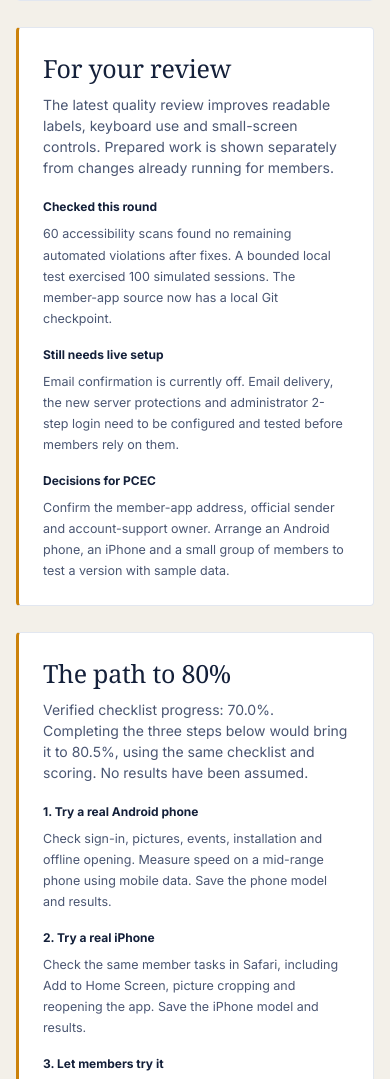
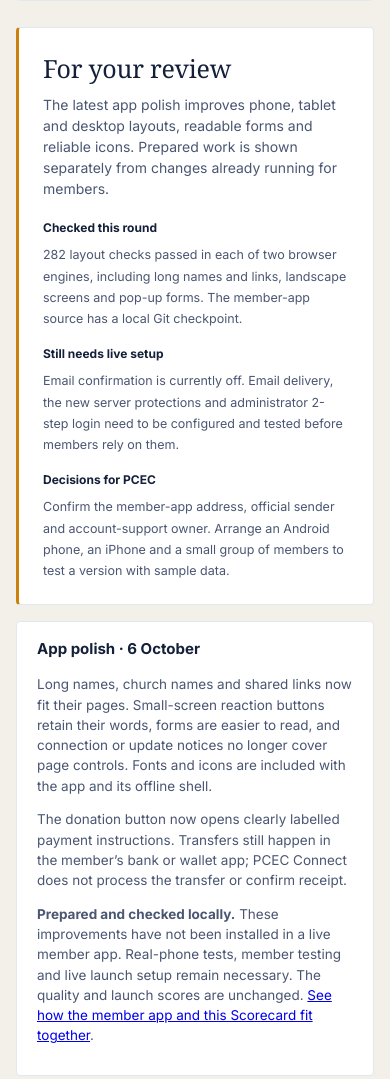
Before and after one commit to N3RO-O/update-pcec-app, a website: page index.html in a window 390 px wide. Shown: the part 936-2015 px from the top of the page. Drawn offline with Linux system fonts and the light colour scheme.

Commit message:
Record responsive app polish and offline font improvements

```diff
--- a/index.html
+++ b/index.html
@@ -133,7 +133,8 @@ ul.items li svg{margin-top:2px}
     </div>
   </section>
 
-  <section class="card brief" aria-labelledby="brief-title"><h2 id="brief-title">For your review</h2><p>The latest quality review improves readable labels, keyboard use and small-screen controls. Prepared work is shown separately from changes already running for members.</p><div class="brief-grid"><div><h3>Checked this round</h3><p>60 accessibility scans found no remaining automated violations after fixes. A bounded local test exercised 100 simulated sessions. The member-app source now has a local Git checkpoint.</p></div><div><h3>Still needs live setup</h3><p>Email confirmation is currently off. Email delivery, the new server protections and administrator 2-step login need to be configured and tested before members rely on them.</p></div><div><h3>Decisions for PCEC</h3><p>Confirm the member-app address, official sender and account-support owner. Arrange an Android phone, an iPhone and a small group of members to test a version with sample data.</p></div></div></section>
+  <section class="card brief" aria-labelledby="brief-title"><h2 id="brief-title">For your review</h2><p>The latest app polish improves phone, tablet and desktop layouts, readable forms and reliable icons. Prepared work is shown separately from changes already running for members.</p><div class="brief-grid"><div><h3>Checked this round</h3><p>282 layout checks passed in each of two browser engines, including long names and links, landscape screens and pop-up forms. The member-app source has a local Git checkpoint.</p></div><div><h3>Still needs live setup</h3><p>Email confirmation is currently off. Email delivery, the new server protections and administrator 2-step login need to be configured and tested before members rely on them.</p></div><div><h3>Decisions for PCEC</h3><p>Confirm the member-app address, official sender and account-support owner. Arrange an Android phone, an iPhone and a small group of members to test a version with sample data.</p></div></div></section>
+  <section class="card note" id="app-polish" aria-labelledby="app-polish-title"><h3 id="app-polish-title">App polish · 6 October</h3><p>Long names, church names and shared links now fit their pages. Small-screen reaction buttons retain their words, forms are easier to read, and connection or update notices no longer cover page controls. Fonts and icons are included with the app and its offline shell.</p><p>The donation button now opens clearly labelled payment instructions. Transfers still happen in the member’s bank or wallet app; PCEC Connect does not process the transfer or confirm receipt.</p><p><strong>Prepared and checked locally.</strong> These improvements have not been installed in a live member app. Real-phone tests, member testing and live launch setup remain necessary. The quality and launch scores are unchanged. <a href="system-guide.html#architecture">See how the member app and this Scorecard fit together</a>.</p></section>
   <section class="card brief" aria-labelledby="target-title"><h2 id="target-title">The path to 80%</h2><p id="target-progress"></p><div class="brief-grid"><div><h3>1. Try a real Android phone</h3><p>Check sign-in, pictures, events, installation and offline opening. Measure speed on a mid-range phone using mobile data. Save the phone model and results.</p></div><div><h3>2. Try a real iPhone</h3><p>Check the same member tasks in Safari, including Add to Home Screen, picture cropping and reopening the app. Save the iPhone model and results.</p></div><div><h3>3. Let members try it</h3><p>A small group uses the test version for one to two weeks. Record whether they can complete the main tasks, fix confusing steps and repeat failed tasks.</p></div></div><p>The score changes after results are recorded. Reaching 80% does not complete the separate launch and security checks.</p></section>
   <section class="card email-note"><div><h3>Account emails that look like PCEC.</h3><p>Eight examples, including forgot password and 2-step-login notices. View each on a phone or desktop. This review page does not send emails.</p></div><a href="email-preview.html">Open email review &#8594;</a></section>
   <section class="card email-note"><div><h3>A plan to fund the app’s work.</h3><p>Review membership renewals, paid training, voluntary support and sponsorship. Try a monthly support example and see the decisions needed before collecting payments.</p></div><a href="income-plan.html">Review the income plan &#8594;</a></section>
```
Also changed, not shown: system-guide.html (+1 -1 lines).
